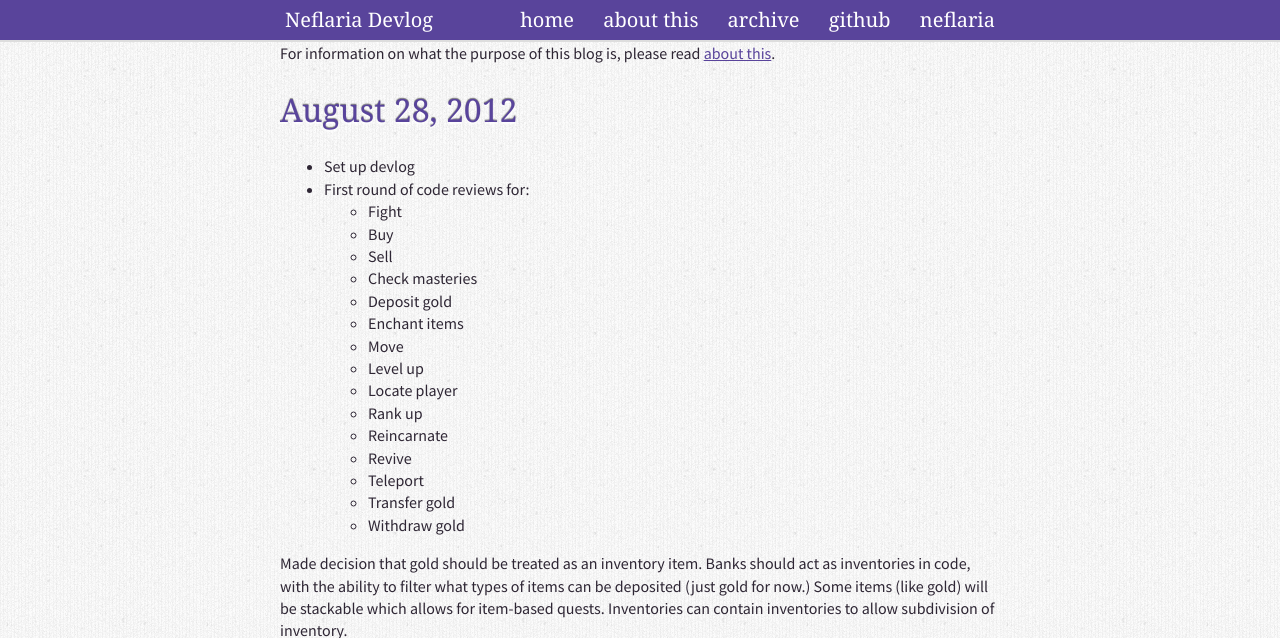
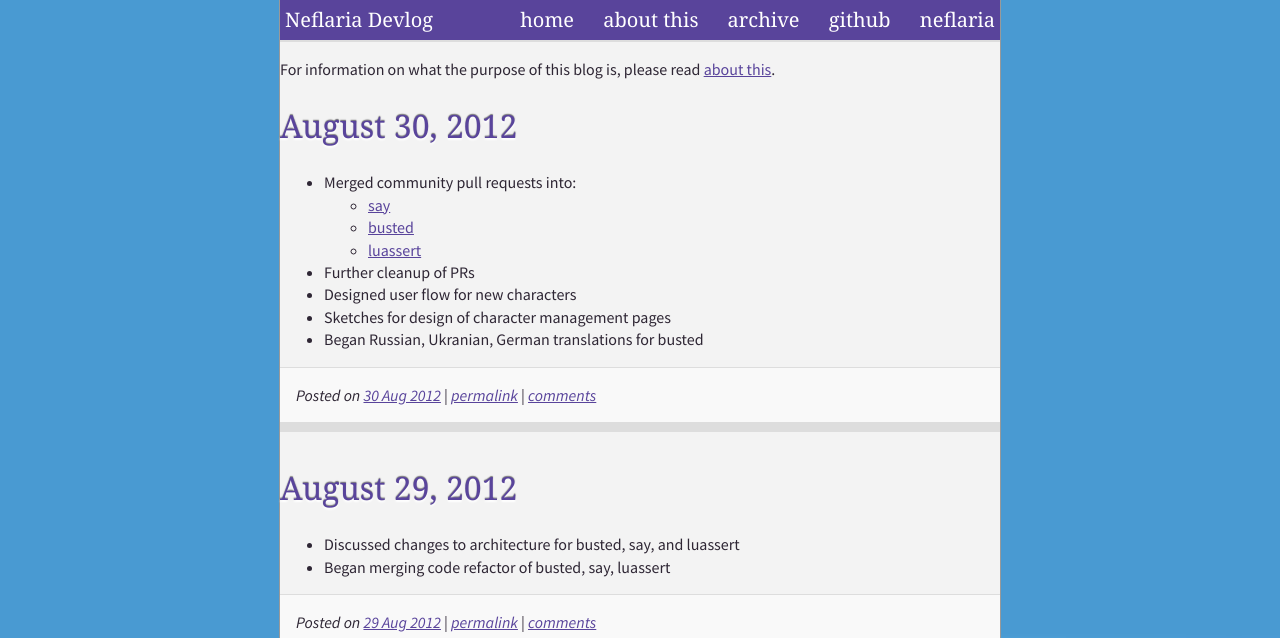
Before and after one commit to Olivine-Labs/neflaria-devlog, a Jekyll site: the page built from index.html, in a window 1280 px wide, cut to the strip 0-638 px from the top of the page. Built offline with Jekyll 4.4.1, drawn with Linux system fonts in a browser that asks for light colours; nearby versions of some CDN libraries; some web fonts are replaced; Markdown is read by kramdown in place of the engine named in the settings; comment, search, counter and statistics services are not loaded; some of the changed text lies outside the part shown.

Commit message:
August 29/30

```diff
--- /dev/null
+++ b/_posts/2012-08-29-log.markdown
@@ -0,0 +1,8 @@
+---
+layout: post
+title: August 29, 2012
+permalink: /2012/08/29.html
+---
+
+* Discussed changes to architecture for busted, say, and luassert
+* Began merging code refactor of busted, say, luassert
--- /dev/null
+++ b/_posts/2012-08-30-log.markdown
@@ -0,0 +1,14 @@
+---
+layout: post
+title: August 30, 2012
+permalink: /2012/08/30.html
+---
+
+* Merged community pull requests into:
+  * [say](https://github.com/Olivine-Labs/say/pull/1)
+  * [busted](https://github.com/Olivine-Labs/busted/pull/6)
+  * [luassert](https://github.com/Olivine-Labs/luassert/pull/2)
+* Further cleanup of PRs
+* Designed user flow for new characters
+* Sketches for design of character management pages
+* Began Russian, Ukranian, German translations for busted
--- a/css/styles.css
+++ b/css/styles.css
@@ -1,7 +1,7 @@
 /* real stuff */
 
 body {
-  background: #fcfcfc url('../img/retina_dust.png');
+  background: #499ad2 url('../img/background.jpg') center bottom no-repeat;
   color: #2e2634;
   font-family: 'Source Sans Pro', Arial, sans-serif;
   font-weight: 400;
@@ -199,9 +199,12 @@ aside h1 {
   text-align: left;
 }
 
-.row, .row img {
+.container, img {
   max-width: 45em;
   margin: auto;
+  background: #f3f3f3;
+  border-left: solid 1px #999;
+  border-right: solid 1px #999;
 }
 
 .siteheader {
--- a/index.html
+++ b/index.html
@@ -8,7 +8,7 @@ title: Neflaria Devlog | What are they doing?
 </p>
 
 <section class="row">
-  {% for post in site.posts limit:10 %}
+  {% for post in site.posts limit:3 %}
     <article>
       <header>
         <h1><a href="{{ post.url }}">{{ post.title }}</a></h1>
```
Also changed, not shown: img/background.jpg (added).
